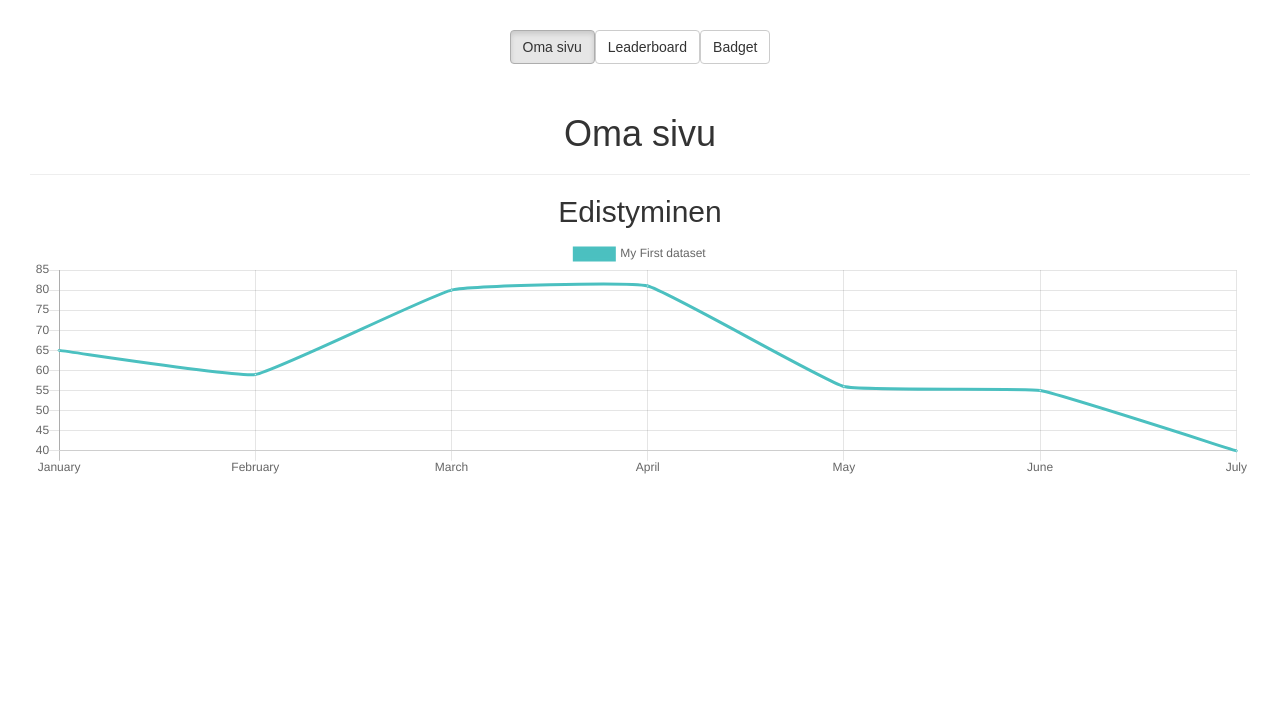
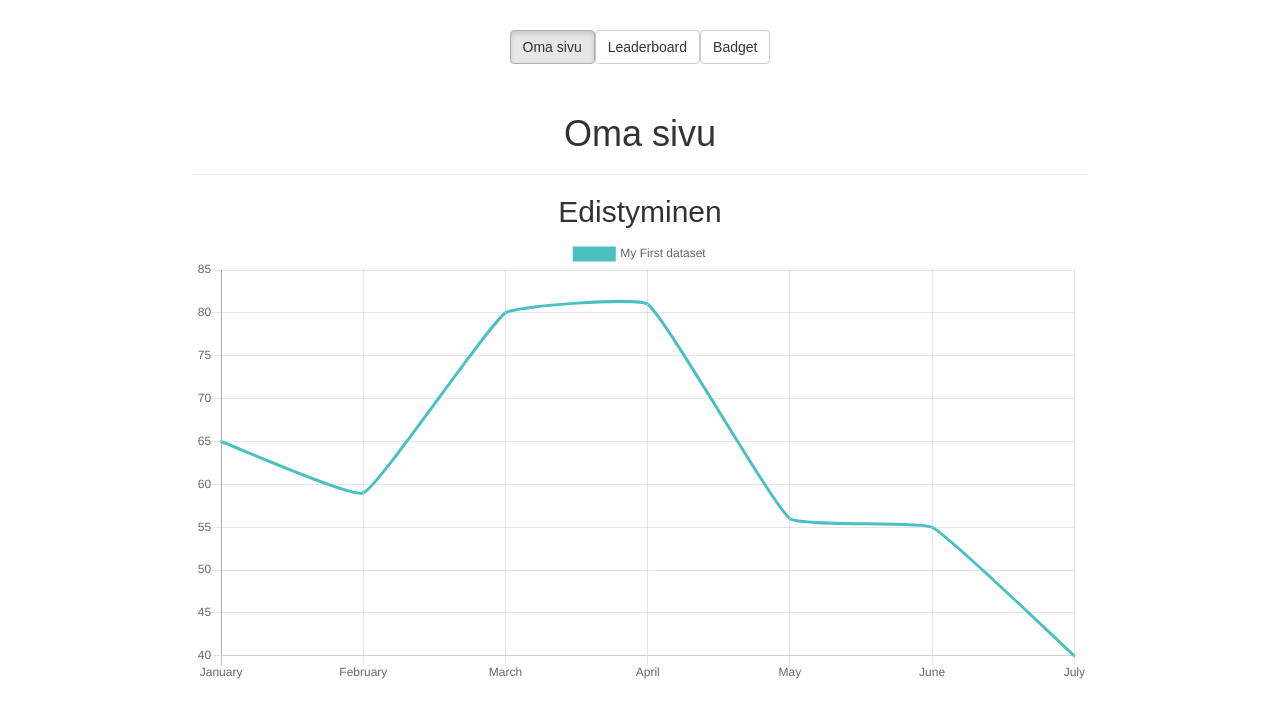
Before and after one commit to opiskelija-dashboard/dashboard, a React (Create React App) app: page / in a window 1280 px wide. Shown: the top 718 px of the page. Built offline with nearby package versions, Linux system fonts and the light colour scheme.

Commit message:
fix scaling issue

```diff
--- a/package.json
+++ b/package.json
@@ -49,7 +49,7 @@
     ],
     "concurrency": 5,
     "failFast": true,
-		"failWithoutAssertions": false,
+    "failWithoutAssertions": false,
     "require": [
       "babel-register",
       "ignore-styles",
--- a/src/App.css
+++ b/src/App.css
@@ -3,7 +3,10 @@
 }
 
 .WidgetContainer {
+  margin: auto;
   margin-top: 50px;
+  max-width: 70vw;
+  max-height: 20vh;
 }
 
 .appContainer {
--- a/src/components/Chart.js
+++ b/src/components/Chart.js
@@ -35,10 +35,10 @@ export default class Chart extends Component {
         <h2>Edistyminen</h2>
         <Line
           data={data}
-          width={10}
-          height={200}
+          width="auto"
+          height="auto"
           options={{
-            maintainAspectRatio: false
+            maintainAspectRatio: true
           }}
         />
       </div>
```
Also changed, not shown: 1 other file (tests, documents, lock files or other folders).
